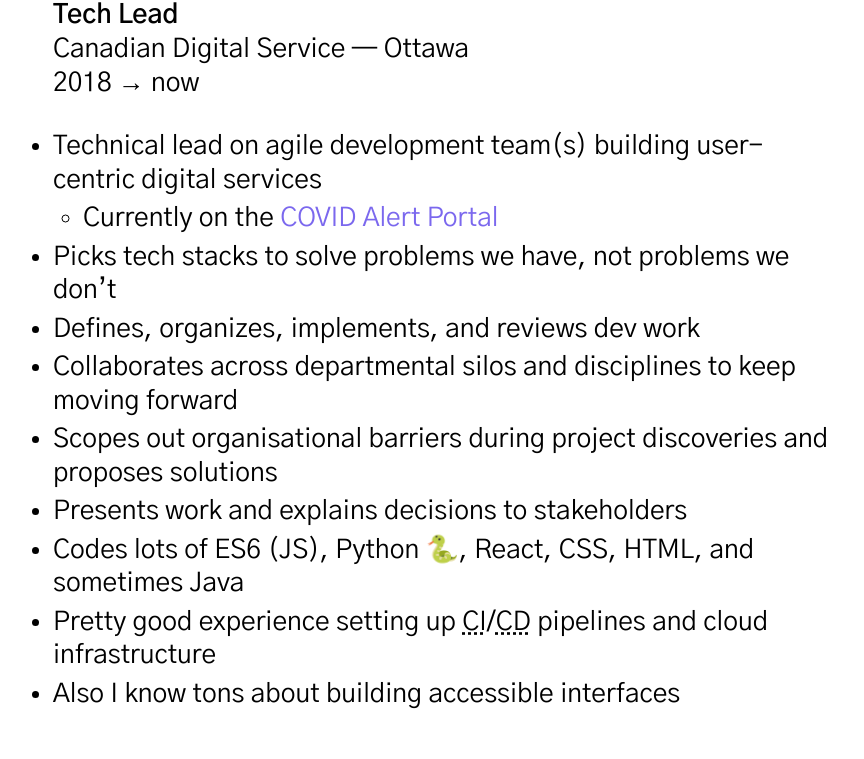
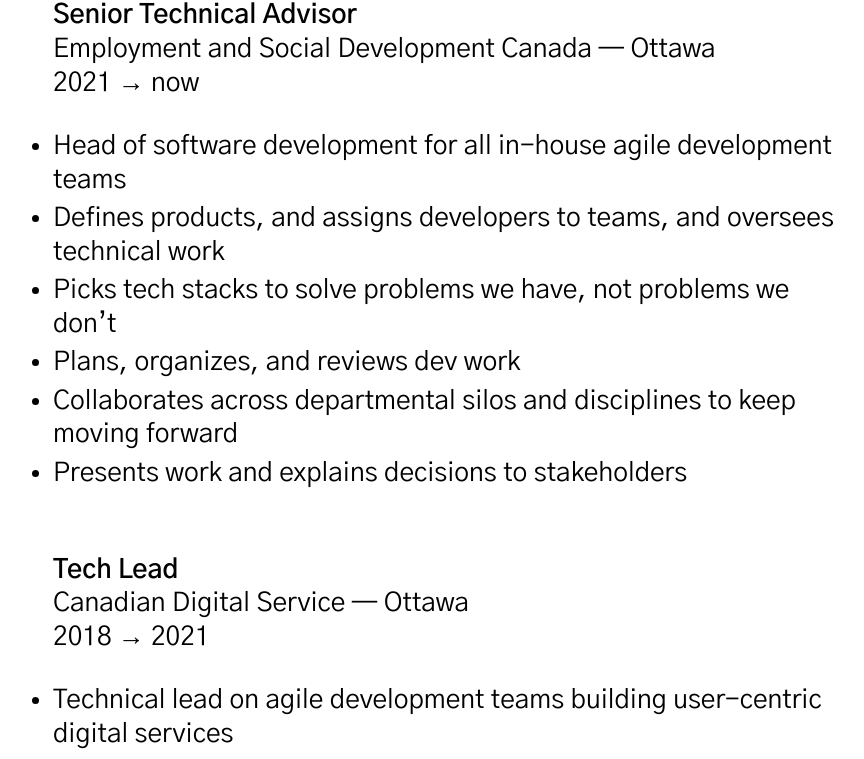
Before and after one commit to pcraig3/pcraig3, a Next.js app: page /cv in a window 1280 px wide. Shown: the part 319-1078 px from the top of the page, without its empty margins (7-871 px from the left). Built offline with nearby package versions, Linux system fonts and the light colour scheme.

Commit message:
Update lists and CV

```diff
--- a/pages/cv.js
+++ b/pages/cv.js
@@ -11,24 +11,33 @@
     <h2>work</h2>
 
     <p>
+      <strong>Senior Technical Advisor</strong>
+      <br />
+      Employment and Social Development Canada — Ottawa
+      <br />
+      2021 <span aria-label="to">→</span> now
+    </p>
+    <ul>
+      <li>Head of software development for all in-house agile development teams</li>
+      <li>Defines products, and assigns developers to teams, and oversees technical work</li>
+      <li>Picks tech stacks to solve problems we have, not problems we don’t</li>
+      <li>Plans, organizes, and reviews dev work</li>
+      <li>Collaborates across departmental silos and disciplines to keep moving forward</li>
+      <li>Presents work and explains decisions to stakeholders</li>
+    </ul>
+    <br />
+
+    <p>
       <strong>Tech Lead</strong>
       <br />
       Canadian Digital Service — Ottawa
       <br />
-      2018 <span aria-label="to">→</span> now
+      2018 <span aria-label="to">→</span> 2021
     </p>
     <ul>
-      <li>Technical lead on agile development team(s) building user-centric digital services</li>
-      <ul>
-        <li>
-          Currently on the <a href="/work-cds-covid-alert-portal">COVID Alert Portal</a>
-        </li>
-      </ul>
-      <li>Picks tech stacks to solve problems we have, not problems we don’t</li>
-      <li>Defines, organizes, implements, and reviews dev work</li>
-      <li>Collaborates across departmental silos and disciplines to keep moving forward</li>
+      <li>Technical lead on agile development teams building user-centric digital services</li>
+      <li>Organizes, implements, and reviews dev work</li>
       <li>Scopes out organisational barriers during project discoveries and proposes solutions</li>
-      <li>Presents work and explains decisions to stakeholders</li>
       <li>
         Codes lots of ES6 (JS), Python <span aria-hidden="true">🐍</span>, React, CSS, HTML, and
         sometimes Java
@@ -37,7 +46,7 @@
         Pretty good experience setting up <abbr title="Continuous integration">CI</abbr>/
         <abbr title="Continuous deployment">CD</abbr> pipelines and cloud infrastructure
       </li>
-      <li>Also I know tons about building accessible interfaces</li>
+      <li>Also I am an export in building accessible interfaces</li>
     </ul>
     <br />
 
@@ -116,7 +125,7 @@
 
     <h2>misc.</h2>
     <p>
-      I mean, I like big text designs, writing Bunz ads, and my yellow Nintendo Switch Lite. I don’t
+      I mean, I like big text designs, writing think pieces <span aria-hidden="true">🤔</span>, and my yellow Nintendo Switch Lite. I don’t
       want to come off as brash or anything, but I can probably beat u in{' '}
       <a href="https://www.nintendo.com/games/detail/wargroove-switch/" target="_blank">
         Wargroove
--- a/pages/lists-things-i-dont-like.js
+++ b/pages/lists-things-i-dont-like.js
@@ -10,7 +10,7 @@
     </p>
 
     <ul>
-      <li>Power abuses</li>
+      <li>Product design via moving nouns around in MS PowerPoint</li>
       <li>Dirty dishes</li>
       <li>
         “Recognizing the challenges of operationalizing enterprise capabilities” (
@@ -21,6 +21,7 @@
       </li>
       <li>Cheeseball anthem house DJs</li>
       <li>Tim Hortons coffee</li>
+      <li>Spider mites! Hate ‘em!</li>
       <li>
         Those online forms where you have to tick the box to <strong>opt-out</strong> of marketing
         emails
@@ -29,6 +30,7 @@
         <a href={require('../img/kiosk.jpg')}>kiosks</a>
       </li>
       <li>Food deserts</li>
+      <li>Back-to-back-to-back meetings (no time to think!)</li>
       <li>
         Plunging February weather forecasts <span aria-hidden="true">📉</span>
       </li>
```
Also changed, not shown: pages/lists-things-i-like.js (+10 -0 lines).
